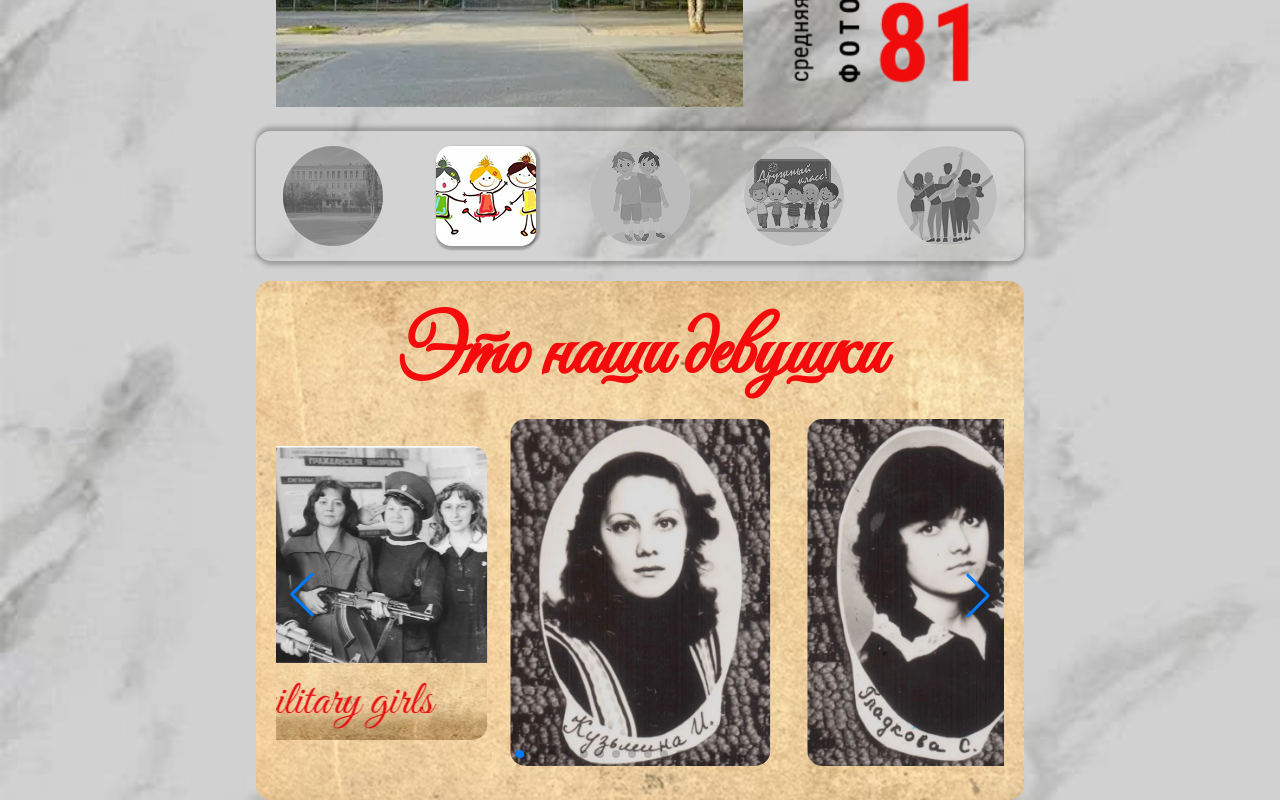
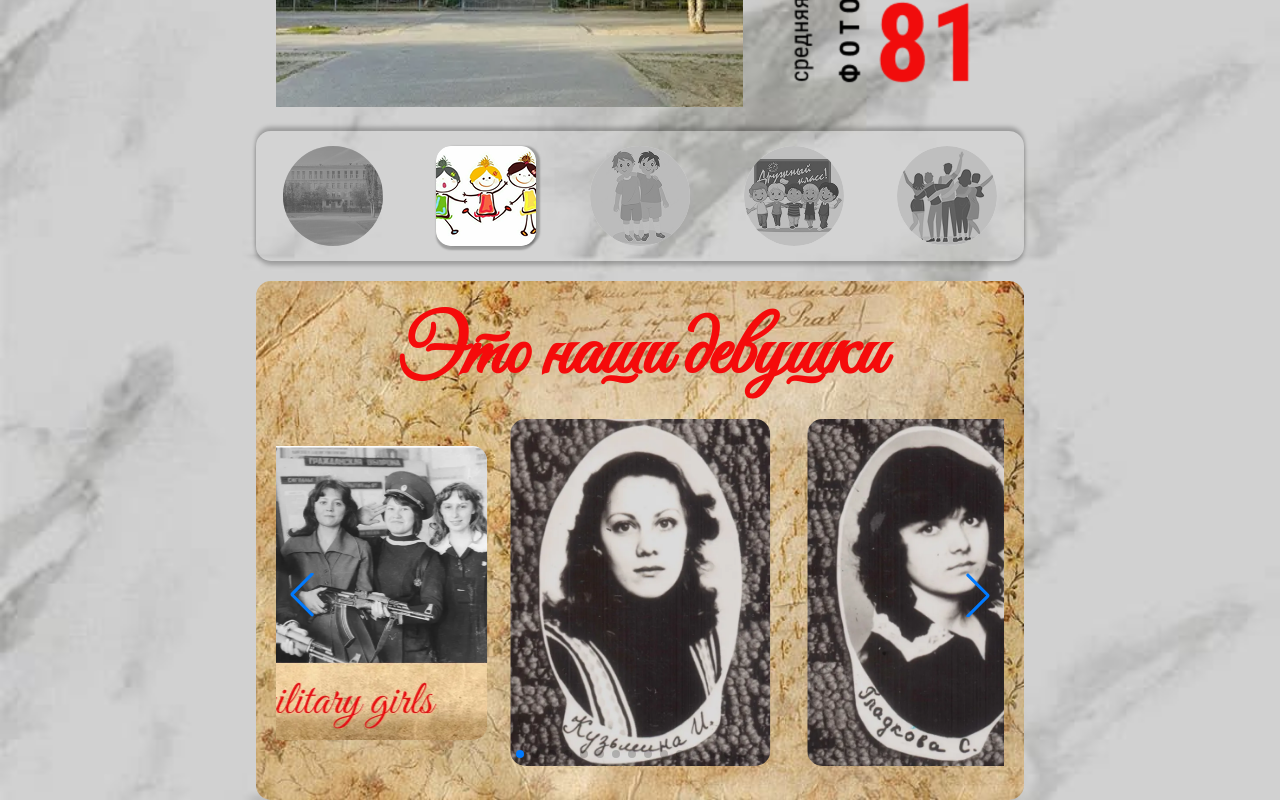
Before and after one commit to Dmitry1964/school_17_dev, a React (Vite) app: page /girls in a window 1280 px wide. Shown: the part 283-1083 px from the top of the page. Built offline with nearby package versions, Linux system fonts and the light colour scheme; a web font is replaced by a local one.

Commit message:
Добавляет фото в girls-list & girls-bg

```diff
--- a/src/widgets/girls-list/girls-list.css
+++ b/src/widgets/girls-list/girls-list.css
@@ -1,5 +1,5 @@
 .girls-list {
-  background-image: url('/img/girls/slide-bg-tablet.jpg');
+  background-image: url('/img/girls/girls-bg.jpg');
   background-size: cover;
   background-position: center;
   padding-top: 30px;
--- a/src/widgets/girls-list/girls-list.jsx
+++ b/src/widgets/girls-list/girls-list.jsx
@@ -45,7 +45,7 @@ const GirlsList = () => {
           <Swiper
             slidesPerView={1}
             modules={[Pagination, EffectCreative]}
-            pagination={{ clickable: true }}
+            pagination={{ dynamicBullets: true }}
             loop={true}
             effect="creative"
             creativeEffect={{
```
Also changed, not shown: public/img/girls/girls-bg.jpg (added).
